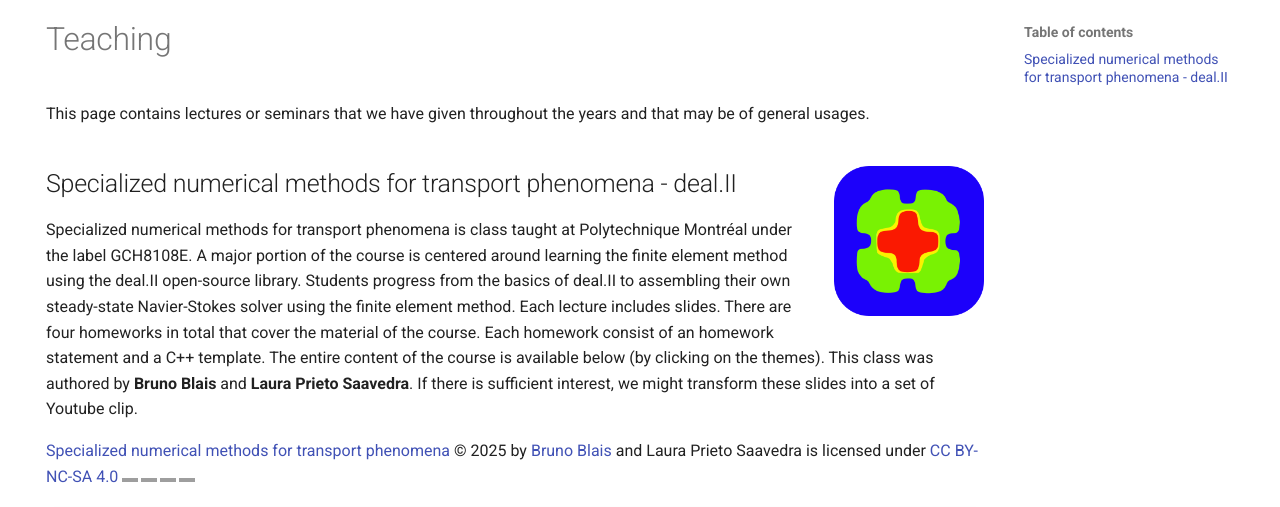
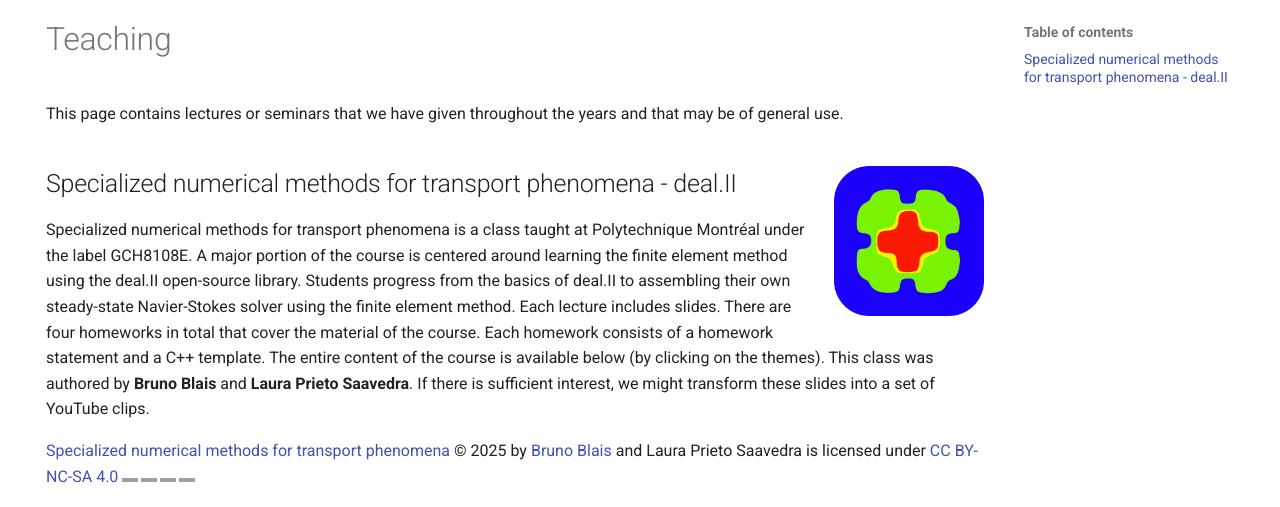
Before and after one commit to chaos-polymtl/chaos-lab, an MkDocs documentation site: the page built from docs/teaching.md, in a window 1280 px wide and 1360 px high. Shown: the part 153-660 px from the top of the window. Built offline with MkDocs 1.6.1 and Material for MkDocs 9.7.7, drawn with Linux system fonts in a browser that asks for light colours; a script that is not in the unit is left out; comment, search, counter and statistics services are not loaded; grey boxes are pictures that could not be loaded.

Commit message:
Fix spelling mistakes there and there

```diff
--- a/docs/teaching.md
+++ b/docs/teaching.md
@@ -3,11 +3,11 @@ hide:
   - navigation
 ---
 
-This page contains lectures or seminars that we have given throughout the years and that may be of general usages.
+This page contains lectures or seminars that we have given throughout the years and that may be of general use.
 
 ## Specialized numerical methods for transport phenomena - deal.II ![deal.II logo](assets/dealii.png){ width="150" align=right }
 
-Specialized numerical methods for transport phenomena is class taught at Polytechnique Montréal under the label GCH8108E. A major portion of the course is centered around learning the finite element method using the deal.II open-source library. Students progress from the basics of deal.II to assembling their own steady-state Navier-Stokes solver using the finite element method. Each lecture includes slides. There are four homeworks in total that cover the material of the course. Each homework consist of an homework statement and a C++ template. The entire content of the course is available below (by clicking on the themes). This class was authored by **Bruno Blais** and **Laura Prieto Saavedra**. If there is sufficient interest, we might transform these slides into a set of Youtube clip.
+Specialized numerical methods for transport phenomena is a class taught at Polytechnique Montréal under the label GCH8108E. A major portion of the course is centered around learning the finite element method using the deal.II open-source library. Students progress from the basics of deal.II to assembling their own steady-state Navier-Stokes solver using the finite element method. Each lecture includes slides. There are four homeworks in total that cover the material of the course. Each homework consists of a homework statement and a C++ template. The entire content of the course is available below (by clicking on the themes). This class was authored by **Bruno Blais** and **Laura Prieto Saavedra**. If there is sufficient interest, we might transform these slides into a set of YouTube clips.
 
 <a href="https://www.chaos-lab.ca/teaching/#specialized-numerical-methods-for-transport-phenomena-dealii">Specialized numerical methods for transport phenomena</a> © 2025 by <a href="https://www.polymtl.ca/expertises/en/blais-bruno">Bruno Blais</a> and Laura Prieto Saavedra is licensed under <a href="https://creativecommons.org/licenses/by-nc-sa/4.0/">CC BY-NC-SA 4.0</a><img src="https://mirrors.creativecommons.org/presskit/icons/cc.svg" alt="" style="max-width: 1em;max-height:1em;margin-left: .2em;"><img src="https://mirrors.creativecommons.org/presskit/icons/by.svg" alt="" style="max-width: 1em;max-height:1em;margin-left: .2em;"><img src="https://mirrors.creativecommons.org/presskit/icons/nc.svg" alt="" style="max-width: 1em;max-height:1em;margin-left: .2em;"><img src="https://mirrors.creativecommons.org/presskit/icons/sa.svg" alt="" style="max-width: 1em;max-height:1em;margin-left: .2em;">
 
```
Also changed, not shown: docs/news.md (+2 -2 lines), docs/publications.md (+1 -1 lines), docs/software.md (+1 -1 lines), docs/team.md (+4 -4 lines).
